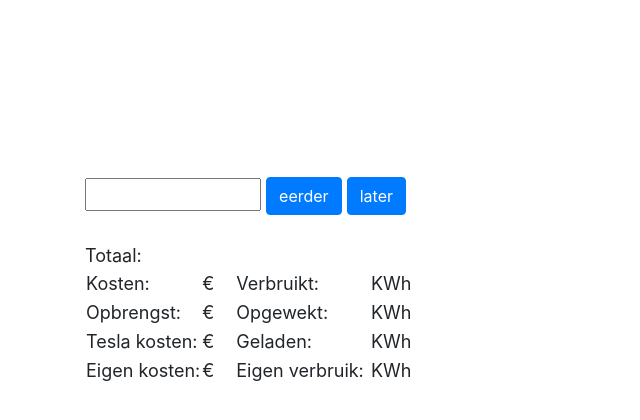
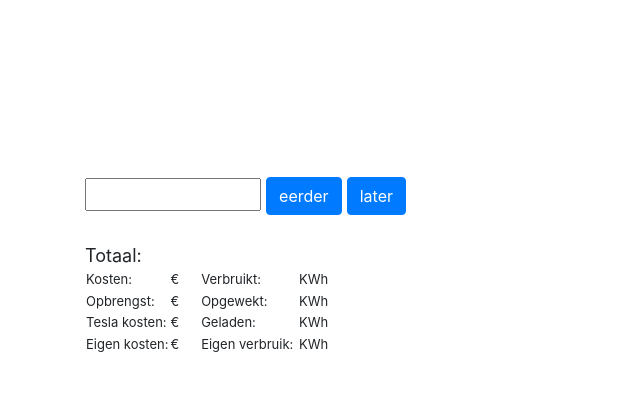
Before and after one commit to HansKappert/net_balancer, a Flask app: template src/templates/kwh_history.html in a window 1280 px wide. Shown: the part 359-779 px from the top of the page, without its empty margins (0-640 px from the left). Run offline with Flask 2, Linux system fonts and the light colour scheme; the template is opened without the code that fills it, so the values that code supplies are empty; parts of the project's set-up code (start-up, migrations or seed data) failed here and were passed over; some libraries are stand-ins or nearby versions.

Commit message:
smaller font size

```diff
--- a/src/static/css/style.css
+++ b/src/static/css/style.css
@@ -77,3 +77,6 @@ body {
   .logline_tr {
     border-bottom: #ddd 1pt solid ;
   }
+  td {
+    font-size: small;
+  }
```
